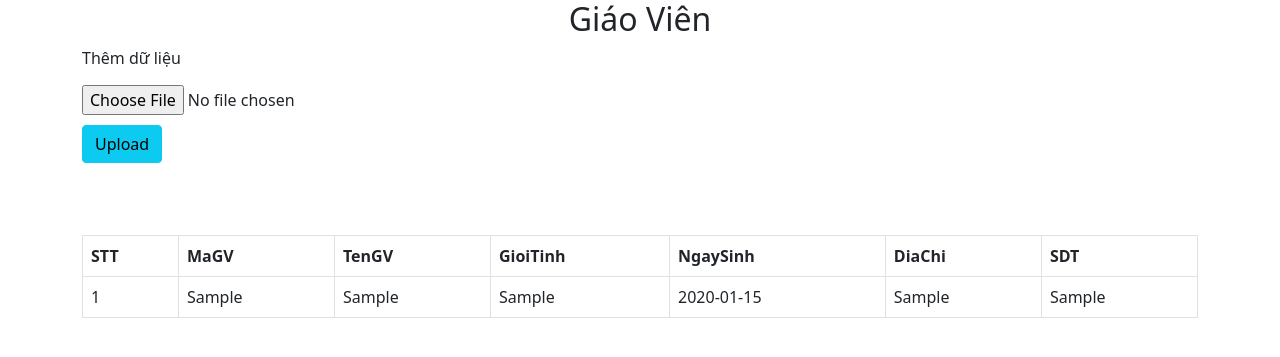
After one commit to khiemcoNY/BTL_CongNgheWeb, a PHP site: page /addgiaovien.php in a window 1280 px wide. The commit adds this page. Shown: the top 357 px of the page. Run offline with PHP 8.4, Linux system fonts and the light colour scheme; tables that the repository leaves empty hold one stand-in row (values such as "Sample post").

Commit message:
add giao vien

```diff
--- /dev/null
+++ b/De10_QuanLyHocSinhTruongHoc/src/addgiaovien.php
@@ -0,0 +1,119 @@
+<!doctype html>
+<html lang="en">
+
+<head>
+    <!-- Required meta tags -->
+    <meta charset="utf-8">
+    <meta name="viewport" content="width=device-width, initial-scale=1">
+
+    <!-- Bootstrap CSS -->
+    <link href="https://cdn.jsdelivr.net/npm/bootstrap@5.0.2/dist/css/bootstrap.min.css" rel="stylesheet"
+        integrity="sha384-EVSTQN3/azprG1Anm3QDgpJLIm9Nao0Yz1ztcQTwFspd3yD65VohhpuuCOmLASjC" crossorigin="anonymous">
+        <script src="https://ajax.googleapis.com/ajax/libs/jquery/3.5.1/jquery.min.js"></script>
+    <title>Hello, world!</title>
+</head>
+
+<body>
+    <div class="container">
+
+        <div class="row">
+            <div class="col-md-12">
+
+
+                <h2 align="center">Giáo Viên</h2>
+                <form id="upload_csv" method="post" enctype="multipart/form-data">
+                    <div class="col-md-3">
+
+                        <label>Thêm dữ liệu</label>
+                    </div>
+                    <div class="col-md-4">
+                        <input type="file" name="employee_file" style="margin-top:15px;" />
+                    </div>
+                    <div class="col-md-5">
+                        <input type="submit" name="upload" id="upload" value="Upload" style="margin-top:10px;"
+                            class="btn btn-info" />
+                    </div>
+                    <div style="clear:both"></div>
+                </form>
+                <br /><br /><br />
+                <div class="table-responsive" id="employee_table">
+                    <table class="table table-bordered">
+
+                            <tr>
+                                <th width="">STT</th>
+                                <th width="">MaGV</th>
+                                <th width="">TenGV</th>
+                                <th width="">GioiTinh</th>
+                                <th width="">NgaySinh</th>
+                                <th width="">DiaChi</th>
+                                <th width="">SDT</th>
+
+                            </tr>
+                            <?php
+                                include('connect.php');
+                                $sql = "SELECT * FROM GIAOVIEN";
+                                $result = mysqli_query($conn, $sql);
+
+                          while($row = mysqli_fetch_array($result))
+                          {
+                          ?>
+                            <tr>
+                                <td><?php echo $row["STT"]; ?></td>
+                                <td><?php echo $row["MaGV"]; ?></td>
+                                <td><?php echo $row["TenGV"]; ?></td>
+                                <td><?php echo $row["GioiTinh"]; ?></td>
+                                <td><?php echo $row["NgaySinh"]; ?></td>
+                                <td><?php echo $row["DiaChi"]; ?></td>
+                                <td><?php echo $row["SDT"]; ?></td>
+                            </tr>
+                            <?php
+                          }
+                          ?>
+                        </table>
+                </div>
+
+
+
+
+                <script>
+                $(document).ready(function() {
+                    $('#upload_csv').on("submit", function(e) {
+                        e.preventDefault(); //form will not submitted
+                        $.ajax({
+                            url: "importgiaovien.php",
+                            method: "POST",
+                            data: new FormData(this),
+                            contentType: false, // The content type used when sending data to the server.
+                            cache: false, // To unable request pages to be cached
+                            processData: false, // To send DOMDocument or non processed data file it is set to false
+                            success: function(data) {
+                                if (data == 'Error1') {
+                                    alert("Invalid File");
+                                } else if (data == "Error2") {
+                                    alert("Please Select File");
+                                } else {
+                                    $('#employee_table').html(data);
+                                }
+                            }
+                        })
+                    });
+                });
+                </script>
+
+
+
+                <!-- Optional JavaScript; choose one of the two! -->
+
+                <!-- Option 1: Bootstrap Bundle with Popper -->
+                <script src="https://cdn.jsdelivr.net/npm/bootstrap@5.0.2/dist/js/bootstrap.bundle.min.js"
+                    integrity="sha384-MrcW6ZMFYlzcLA8Nl+NtUVF0sA7MsXsP1UyJoMp4YLEuNSfAP+JcXn/tWtIaxVXM"
+                    crossorigin="anonymous"></script>
+
+                <!-- Option 2: Separate Popper and Bootstrap JS -->
+                <!--
+<script src="https://cdn.jsdelivr.net/npm/@popperjs/core@2.9.2/dist/umd/popper.min.js" integrity="sha384-IQsoLXl5PILFhosVNubq5LC7Qb9DXgDA9i+tQ8Zj3iwWAwPtgFTxbJ8NT4GN1R8p" crossorigin="anonymous"></script>
+<script src="https://cdn.jsdelivr.net/npm/bootstrap@5.0.2/dist/js/bootstrap.min.js" integrity="sha384-cVKIPhGWiC2Al4u+LWgxfKTRIcfu0JTxR+EQDz/bgldoEyl4H0zUF0QKbrJ0EcQF" crossorigin="anonymous"></script>
+-->
+</body>
+
+</html>
--- a/De10_QuanLyHocSinhTruongHoc/src/connect.php
+++ b/De10_QuanLyHocSinhTruongHoc/src/connect.php
@@ -2,7 +2,7 @@
 $servername = "localhost";
 $username = "root";
 $password = "";
-$db="btl_cnw"
+$db="BTL_CNW";
 // Create connection
 $conn = mysqli_connect($servername, $username, $password,$db);
 
```
Also changed, not shown: De10_QuanLyHocSinhTruongHoc/src/admin.php (+8 -18 lines), De10_QuanLyHocSinhTruongHoc/src/importgiaovien.php (added, +69 -0 lines), De10_QuanLyHocSinhTruongHoc/src/index.php (+0 -15 lines).
